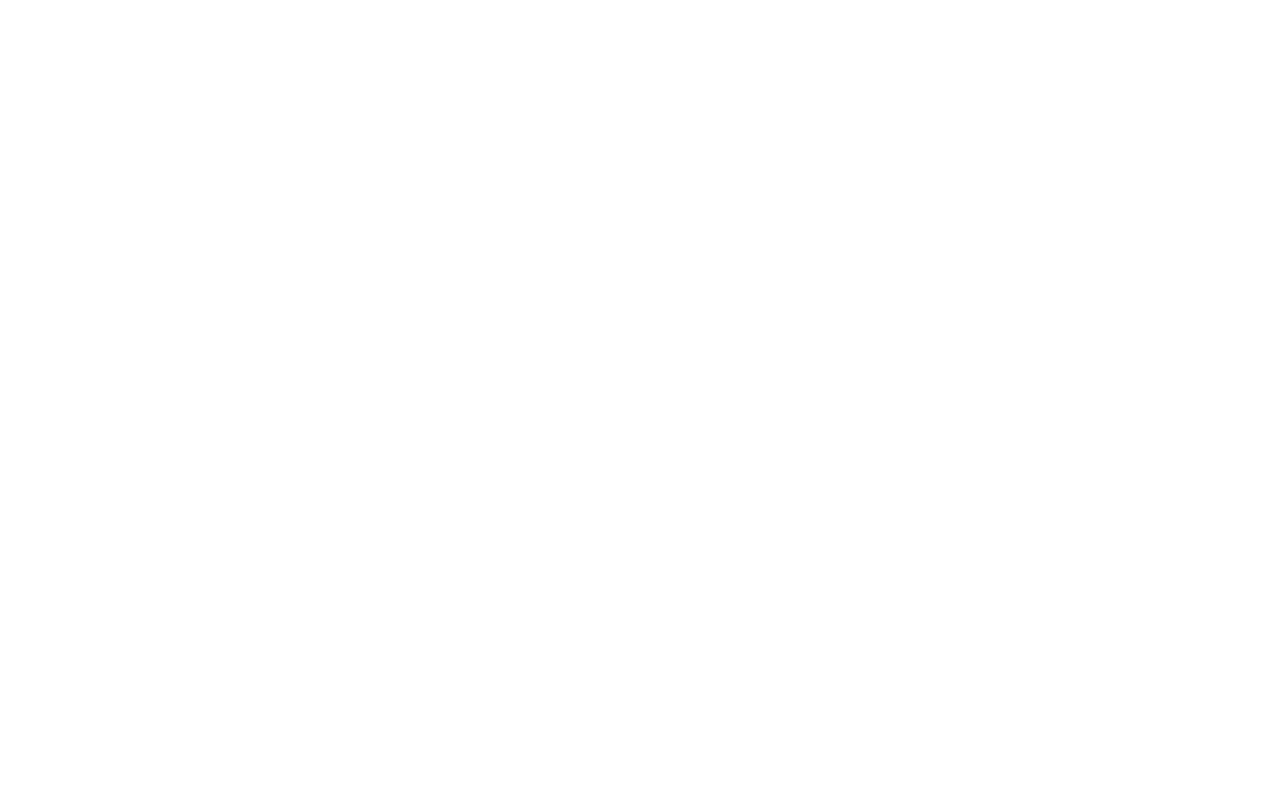
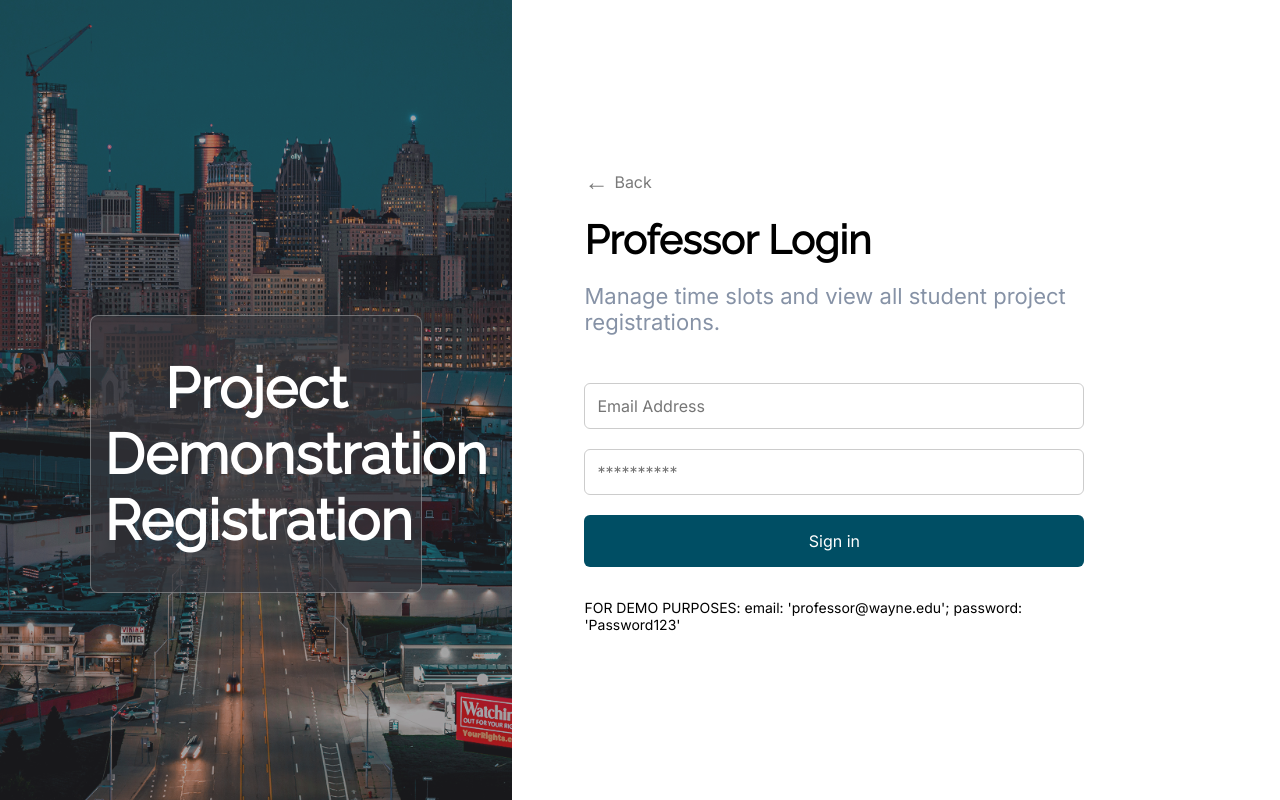
Before and after one commit to gino-reinke/student-demo-registration, a React (Vite) app: page /professorlogin in a window 1280 px wide. Before the commit this address had no page. Built offline with nearby package versions, Linux system fonts and the light colour scheme.

Commit message:
Created professor login page

```diff
--- a/src/components/ChooseRole/ChooseRole.jsx
+++ b/src/components/ChooseRole/ChooseRole.jsx
@@ -11,7 +11,7 @@
     if (role === 'Student') {
       navigate('/studentregistration'); // Navigate to student registration
     } else if (role === 'Professor') {
-      alert(`${role} button pressed`);
+      navigate('/professorlogin'); // Navigate to professor login
     }
   };
 
--- /dev/null
+++ b/src/components/ProfessorLogin/ProfessorLogin.jsx
@@ -0,0 +1,73 @@
+import React, { useState } from 'react';
+import styles from './ProfessorLogin.module.css';
+import { useNavigate } from 'react-router-dom';
+
+export const ProfessorLogin = () => {
+  const navigate = useNavigate();
+
+  const [formData, setFormData] = useState({
+    email: '',
+    password: '',
+  });
+
+  const handleChange = (e) => {
+    const { name, value } = e.target;
+    setFormData((prev) => ({ ...prev, [name]: value }));
+  };
+
+  const handleSubmit = (e) => {
+    e.preventDefault();
+
+    const validEmail = 'professor@wayne.edu';
+    const validPassword = 'Password123';
+
+    if (formData.email === validEmail && formData.password === validPassword) {
+      navigate('/'); // Navigate to homepage or dashboard for now
+    } else {
+      alert('Incorrect email address or password, please try again.');
+    }
+  };
+
+  return (
+    <div className={styles.pageWrapper}>
+      <div className={styles.contentWrapper}>
+        <div className={styles.backButton} onClick={() => navigate('/')}>
+          <span className={styles.backArrow}>←</span> Back
+        </div>
+
+        <span className={styles.title}>Professor Login</span>
+        <span className={styles.subtitle}>
+          Manage time slots and view all student project registrations.
+        </span>
+
+        <form className={styles.form} onSubmit={handleSubmit}>
+          <input
+            type="text"
+            name="email"
+            placeholder="Email Address"
+            value={formData.email}
+            onChange={handleChange}
+            className={styles.input}
+          />
+
+          <input
+            type="password"
+            name="password"
+            placeholder="**********"
+            value={formData.password}
+            onChange={handleChange}
+            className={styles.input}
+          />
+
+          <button type="submit" className={styles.submitButton}>
+            Sign in
+          </button>
+
+          <span className={styles.alreadyText}>
+            FOR DEMO PURPOSES: email:  'professor@wayne.edu'; password: 'Password123'
+          </span>
+        </form>
+      </div>
+    </div>
+  );
+};
--- /dev/null
+++ b/src/components/ProfessorLogin/ProfessorLogin.module.css
@@ -0,0 +1,95 @@
+@import "../../vars.css";
+
+/* Layout Wrappers */
+.pageWrapper {
+  display: flex;
+  justify-content: center;
+  align-items: center;
+  width: 100%;
+  height: 100%;
+}
+
+.contentWrapper {
+  display: flex;
+  flex-direction: column;
+  align-items: flex-start;
+}
+
+.backButton {
+  display: flex;
+  align-items: center;
+  font-size: 16px;
+  color: #7a7a7a;
+  cursor: pointer;
+  margin-bottom: 20px;
+  user-select: none;
+}
+
+.backArrow {
+  font-size: 24px;
+  margin-right: 6px;
+}
+
+/* Text Styles */
+.title {
+  font-size: 40px;
+  font-weight: bolder;
+  margin-bottom: 20px;
+  font-family: var(--font-raleway);
+}
+
+.subtitle {
+  color: var(--color-grayText);
+  font-size: 22px;
+  margin-bottom: 48px;
+  max-width: 80%;
+}
+
+.form {
+  width: 100%;
+  max-width: 500px;
+  display: flex;
+  flex-direction: column;
+  gap: 20px;
+}
+
+.row {
+  display: flex;
+  gap: 16px;
+}
+
+.input {
+  flex: 1;
+  padding: 12px;
+  font-size: 16px;
+  border: 1px solid #ccc;
+  border-radius: 6px;
+}
+
+.select {
+  padding: 12px;
+  font-size: 16px;
+  border: 1px solid #ccc;
+  border-radius: 6px;
+  background-color: white;
+  appearance: none;
+  cursor: pointer;
+}
+
+.submitButton {
+  padding-top: 16px;
+  padding-bottom: 16px;
+  background-color: #004e64;
+  color: white;
+  font-size: 16px;
+  border: none;
+  border-radius: 6px;
+  cursor: pointer;
+  text-align: center;
+  width: 100%;
+}
+
+.alreadyText {
+  font-size: 14px;
+  margin-top: 12px;
+}
--- a/src/pages/ProfessorLoginPage.jsx
+++ b/src/pages/ProfessorLoginPage.jsx
@@ -0,0 +1,18 @@
+import styles from '../App.module.css';
+import { LeftPane } from '../components/LeftPane/LeftPane';
+import { ProfessorLogin } from '../components/ProfessorLogin/ProfessorLogin';
+
+function ProfessorLoginPage() {
+    return (
+      <div className={styles.App}>
+        <div className={styles.leftPane}>
+          <LeftPane />
+        </div>
+        <div className={styles.rightPane}>
+          <ProfessorLogin />
+        </div>
+      </div>
+    );
+}
+
+export default ProfessorLoginPage;
--- a/src/routes/Routes.jsx
+++ b/src/routes/Routes.jsx
@@ -1,6 +1,7 @@
 import { BrowserRouter as Router, Routes, Route } from "react-router-dom";
 import ChooseRole from "../pages/ChooseRolePage";
 import StudentRegistration from "../pages/StudentRegistrationPage";
+import ProfessorLogin from "../pages/ProfessorLoginPage";
 
 const AppRoutes = () => {
   return (
@@ -9,6 +10,8 @@
         <Route path="/" element={<ChooseRole />} />
         <Route path="/role" element={<ChooseRole />} />
         <Route path="/studentregistration" element={<StudentRegistration />} />
+        <Route path="/professorlogin" element={<ProfessorLogin />} />
+        {/* Add more routes as needed */}
       </Routes>
     </Router>
   );
```
